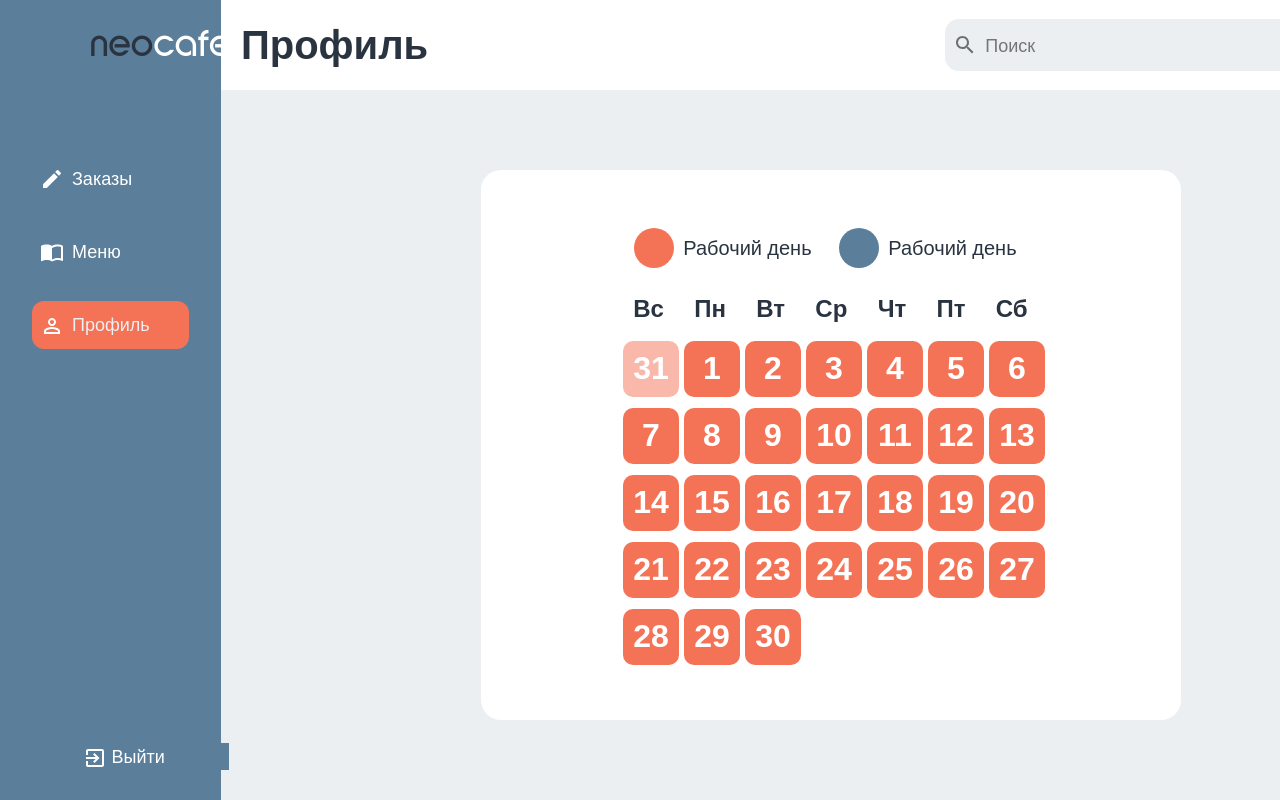
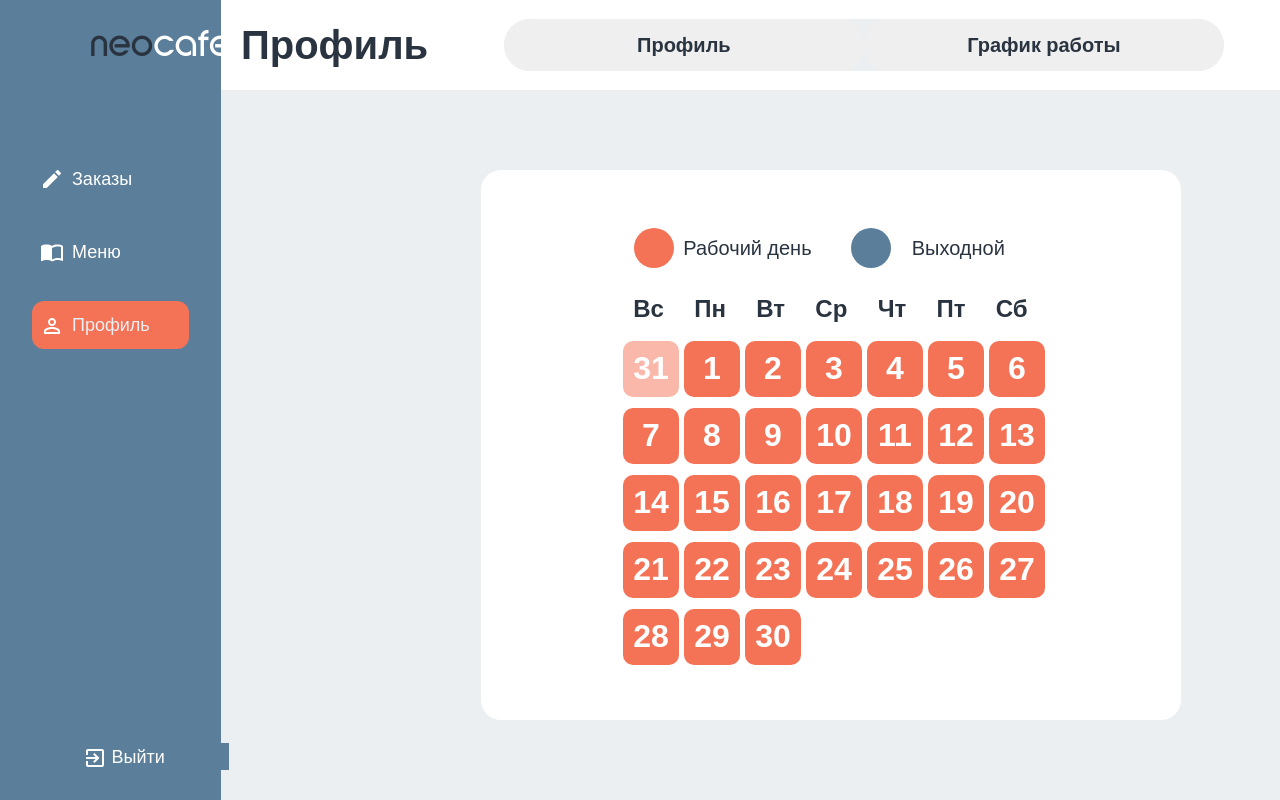
Before and after one commit to NSagynbek/neobis-front-NeoCafe-Barista, a React (Vite) app: page /admin-page in a window 1280 px wide. Both pictures are taken after a click on the button "Профиль". Shown: the top 800 px of the page. Built offline with nearby package versions, Linux system fonts and the light colour scheme.

Commit message:
TT2-49<Fix menu position card button mode feature>

```diff
--- a/src/components/buttonMode/ButtonMode.jsx
+++ b/src/components/buttonMode/ButtonMode.jsx
@@ -1,12 +1,12 @@
 import "./buttonModeStyles.css";
 
-function ButtonMode({setCount,count,setTimeOut }){
+function ButtonMode({setCount,count,handleButtonMode }){
 
     const handleIncrement = () => {
         setCount((prev) => {
           return prev + 1;
         });
-        setTimeOut(3000)
+        handleButtonMode()
       };
 
       const handleDecrement = () => {
@@ -14,7 +14,7 @@ function ButtonMode({setCount,count,setTimeOut }){
           setCount((prev) => {
             return prev - 1;
           });
-          setTimeOut(3000)
+          handleButtonMode()
         }
       };
 
--- a/src/components/calendar/Calendar.jsx
+++ b/src/components/calendar/Calendar.jsx
@@ -73,7 +73,7 @@ function Calendar() {
 
         <div className="off-days-container">
           <span className="off-days-color-code"></span>
-          <p className="off-days-text">Рабочий день</p>
+          <p className="off-days-text">Выходной</p>
         </div>
       </div>
       <div className="week-days-container">
--- a/src/components/header/Header.jsx
+++ b/src/components/header/Header.jsx
@@ -43,8 +43,16 @@ function Header ({selectedMenuItem}){
                 <p className='page-title__text'>{capitalizeFirstLetter(selectedMenuItem)}</p>
             </section>
 
-            <section className={`header-options ${selectedMenuItem==="orders" ? "header-option-active" : "testing"}`}>
-              {selectedMenuItem==="orders" ? <Orders/> : <SearchInput/>}
+            <section
+              className={`header-options
+              ${selectedMenuItem === "orders" || selectedMenuItem === "profile" ? "header-option-active" : "search-input-styles"}`}>
+            {selectedMenuItem === "orders" ? (
+              <Orders firstOption={"На вынос"} secondOption={"В заведение"} />
+             ) : selectedMenuItem === "profile" ? (
+               <Orders firstOption={"Профиль"} secondOption={"График работы"} />
+             ) : (
+              <SearchInput />
+             )}
                 <div className='header-options__btn_container'>
 
 
--- a/src/components/header/headerStyles.css
+++ b/src/components/header/headerStyles.css
@@ -40,7 +40,7 @@
     padding-left: 100px;
 }
 
-.testing{
+.search-input-styles{
     width: 50%;
     justify-content: center;
 }
--- a/src/components/menuCard/MenuCard.jsx
+++ b/src/components/menuCard/MenuCard.jsx
@@ -38,7 +38,7 @@ function MenuCard(){
         <ButtonMode
           setCount={setCount}
           count={count}
-          setTimeOut={setTimeOut}
+          handleButtonMode={handleButtonMode}
         />
       ):(
         <div className="menu-card">
--- a/src/components/orders/Orders.jsx
+++ b/src/components/orders/Orders.jsx
@@ -1,29 +1,30 @@
 import "./ordersStyles.css";
 import { useState } from "react";
 
-function Orders (){
+function Orders ({firstOption,secondOption}){
 
-    const [activeSection, setActiveSection]=useState("takeaway")
+    const [activeSection, setActiveSection]=useState(firstOption)
 
     const handleClick = (section)=>{
         setActiveSection(section===activeSection?null:section);
     }
+
 
     const isActive = (section) =>(section===activeSection)
 
     return (
         <div className="orders">
             <button
-              className={`takeaway ${isActive("takeaway")?"active":""}`}
-              onClick={()=>handleClick("takeaway")}
+              className={`takeaway ${isActive(firstOption) ? "active" : "" }`}
+              onClick={()=>handleClick(firstOption)}
             >
-                На вынос
+                {firstOption}
             </button>
             <button
-              className={`inhouse ${isActive("inhouse")?"active":""}`}
-              onClick={()=>handleClick("inhouse")}
+              className={`inhouse ${isActive(secondOption)? "active":""}`}
+              onClick={()=>handleClick(secondOption)}
             >
-                В заведении
+                {secondOption}
             </button>
         </div>
 
--- a/src/components/profileContent/profileContentStyles.css
+++ b/src/components/profileContent/profileContentStyles.css
@@ -1,5 +1,6 @@
 .profile-main{
     display: flex;
+    flex-direction: column;
     align-items: center;
     justify-content: center;
     width: 100%;
```
